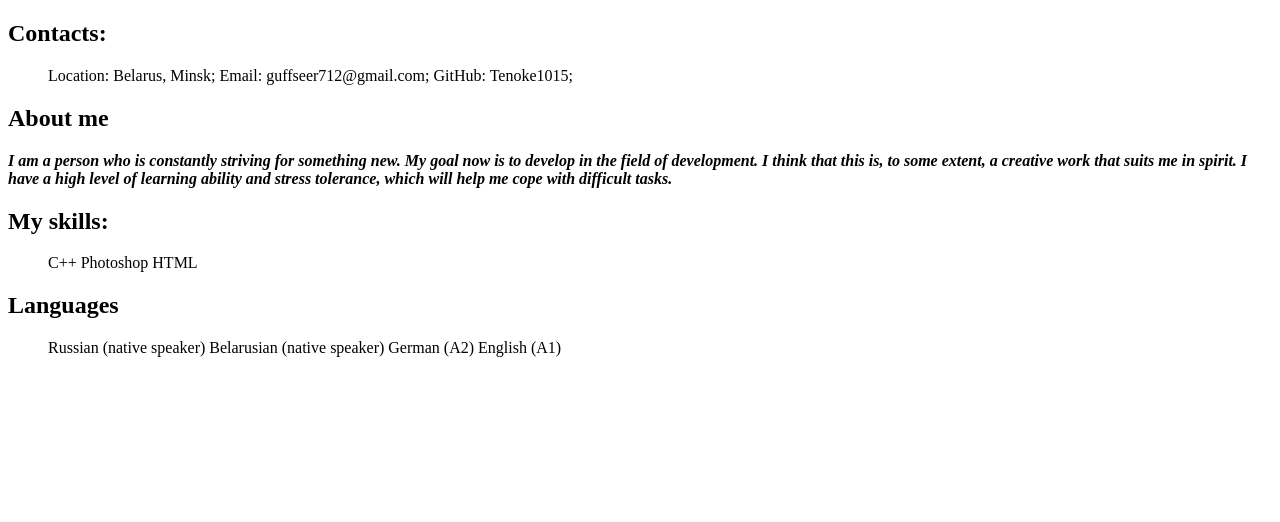
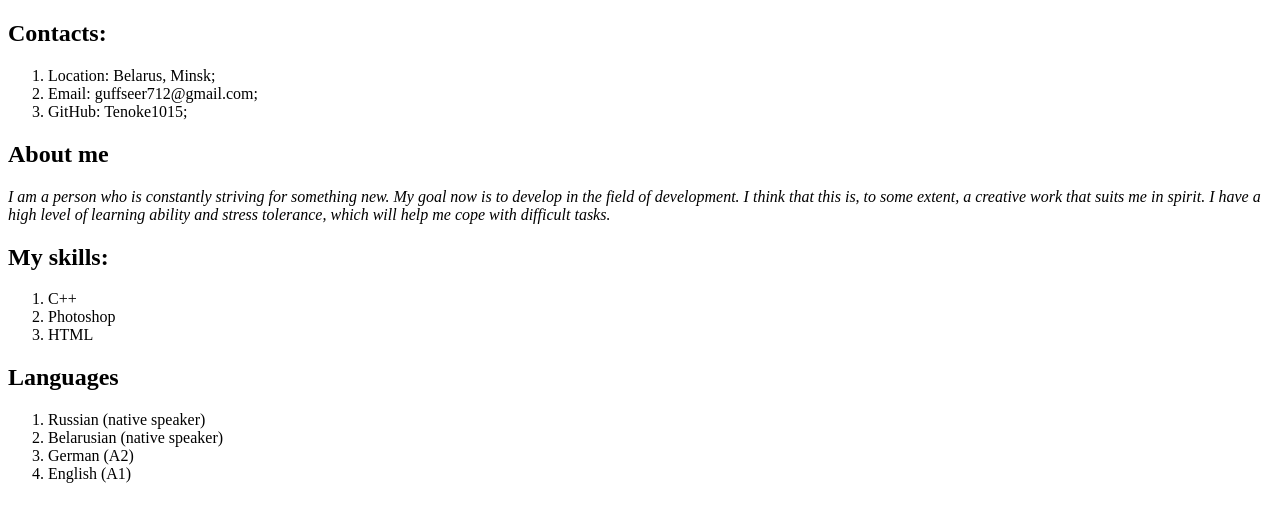
Before and after one commit to Tenoke1015/rsschool-cv, a plain HTML site: page index.html in a window 1280 px wide. Shown: the part 60-582 px from the top of the page. Drawn offline with Linux system fonts and the light colour scheme.

Commit message:
docs: add

```diff
--- a/index.html
+++ b/index.html
@@ -9,25 +9,25 @@
     <h1><b>Hulikava Katsiaryna</b></h1>
     <h2><b>Contacts:</b></h2>
     <ol>
-        <il>Location: Belarus, Minsk;</il>
-        <il>Email: guffseer712@gmail.com;</il>
-        <il>GitHub: Tenoke1015;</il>
+        <li>Location: Belarus, Minsk;</li>
+        <li>Email: guffseer712@gmail.com;</li>
+        <li>GitHub: Tenoke1015;</li>
     </ol>
-    <h2><b>About me</h2> <p><i>I am a person who is constantly striving for something new. My goal now is to develop in the field of development.
+    <h2><b>About me</b></h2><p><i>I am a person who is constantly striving for something new. My goal now is to develop in the field of development.
 I think that this is, to some extent, a creative work that suits me in spirit. I have a high level of learning ability and stress tolerance,
-which will help me cope with difficult tasks.</i></p></b>
+which will help me cope with difficult tasks.</i></p>
     <h2><b>My skills:</b></h2>
     <ol>
-        <il>C++</il>
-        <il>Photoshop</il>
-        <il>HTML</il>
+        <li>C++</li>
+        <li>Photoshop</li>
+        <li>HTML</li>
     </ol>
     <h2><b>Languages</b></h2>
     <ol>
-        <il>Russian (native speaker)</il>
-        <il>Belarusian (native speaker)</il>
-        <il>German (A2)</il>
-        <il>English (A1)</il>
+        <li>Russian (native speaker)</li>
+        <li>Belarusian (native speaker)</li>
+        <li>German (A2)</li>
+        <li>English (A1)</li>
     </ol>
 </body>
 </html>
```
